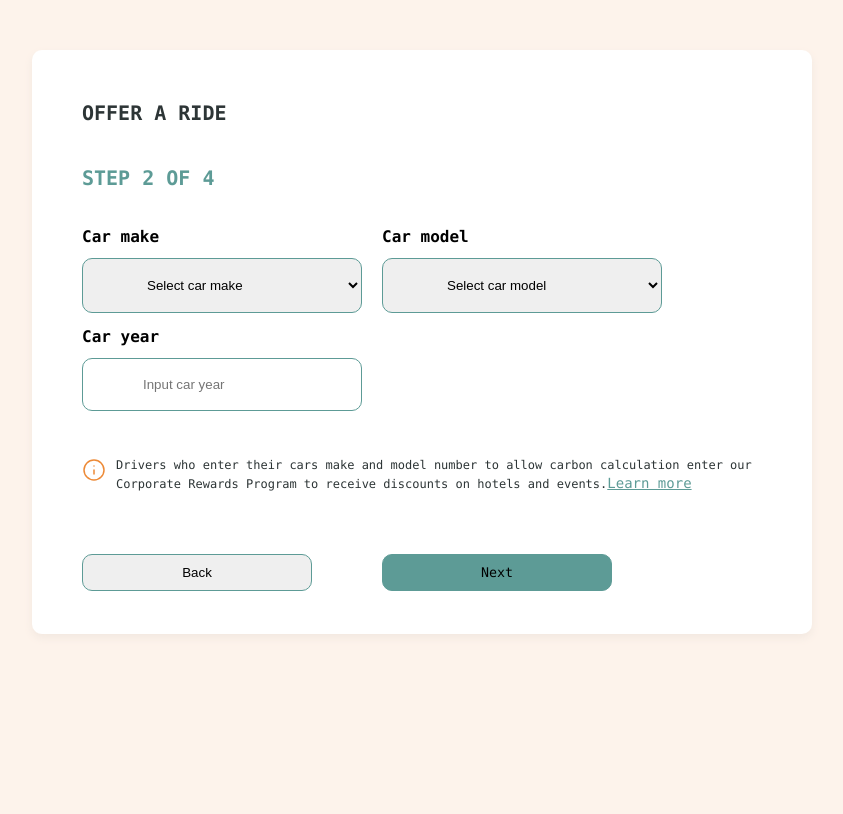
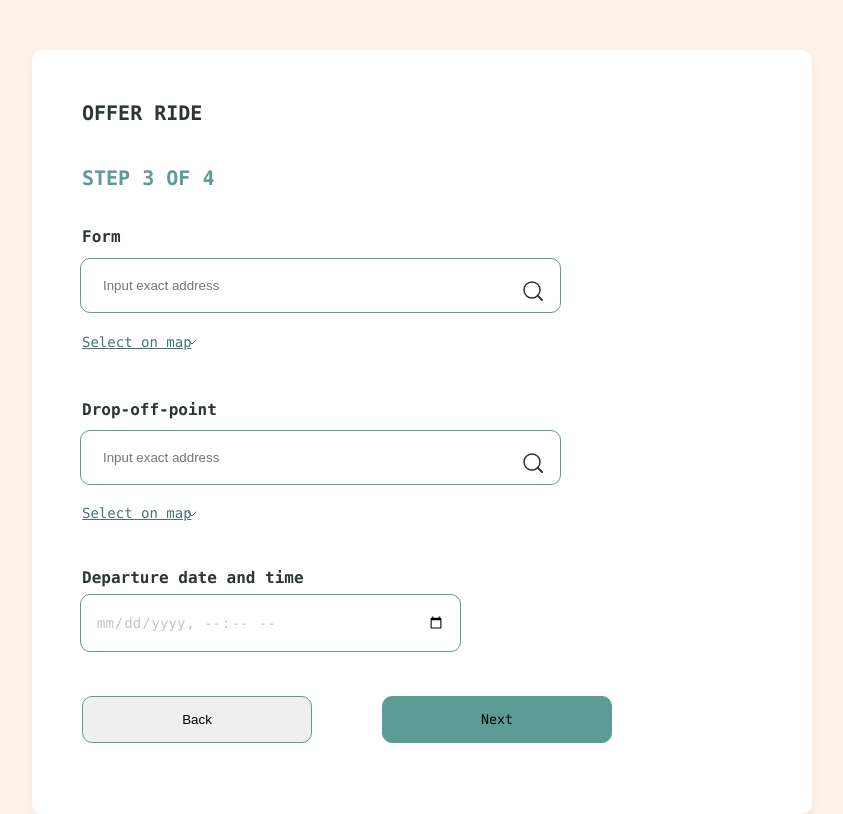
Before and after one commit to medlouay/front-end-newHorizons, a React (Vite) app in the folder front-end/: page / in a window 1280 px wide. Shown: the whole page, without its empty margins (218-1061 px from the left). Built offline with nearby package versions, Linux system fonts and the light colour scheme.

Commit message:
offer ride form step 3 of 4

```diff
--- a/front-end/src/App.jsx
+++ b/front-end/src/App.jsx
@@ -1,5 +1,5 @@
 import React from 'react'
-import{Info,Header,Footer,Body,Event,RideCard, OfferRideS2} from "./components"
+import{Info,Header,Footer,Body,Event,RideCard, OfferRideS2, OfferRideS3} from "./components"
 import {path as SvgImage} from "./assets"
 
 const App = () => {
@@ -8,7 +8,7 @@ const App = () => {
       <SvgImage className="styled-svg" />
     </div> */}
 
-  <OfferRideS2/>
+  <OfferRideS3/>
 
 
   </>)
--- /dev/null
+++ b/front-end/src/components/OfferRideS3/OfferRideS3.css
@@ -0,0 +1,240 @@
+#container3 {
+    position: relative;
+    width: 780px;
+    height: 764px;
+    margin: 50px auto 0;
+    border-radius: 10px;
+    background: #ffffff;
+    box-shadow: 0px 4px 8px 0px #f2e8e0;
+  }
+  #form3{
+    position: absolute;
+    left: 50px;
+    top: 177px;
+    color: var(--foundation-grey-dark, #2D3536);
+font-family: Consolas;
+font-size: 16px;
+font-style: normal;
+font-weight: bold;
+line-height: 130%; /* 20.8px */
+  }
+
+  #search-bar3{
+    position: absolute;
+    top: 208px;
+    left: 48px;
+    display: flex;
+width: 481px;
+padding: 18px 20px;
+border-radius: 10px;
+border: 1px solid var(--foundation-green-normal, #5D9B96);
+  }
+  #icon3{
+    width: 24px;
+height: 24px;
+position: absolute;
+top: 20px;
+left: 440px;
+  }
+
+  #input3 {
+    display: flex;
+    width: 441px;
+    align-items: center;
+    gap: 283px;
+    flex-shrink: 0;
+    outline: none !important;
+    border: none; /* Remove border (if any) */
+    box-shadow: none; /* Remove any box-shadow (if any) */
+  }
+  /* CSS */
+.dropdown-container {
+  display: inline-block;
+  position: relative;
+
+}
+
+.dropdown {
+  position:absolute;
+  top: 269px;
+  left: 50px;
+  color: var(--foundation-green-dark, #467471);
+font-family: Consolas;
+font-size: 14px;
+font-style: normal;
+font-weight: 400;
+line-height: 130%; /* 18.2px */
+text-decoration-line: underline;
+
+  appearance: none; /* Removes default styles on certain browsers */
+  -webkit-appearance: none;
+  -moz-appearance: none;
+  border: none; /* Remove the border */
+  background-color: transparent;
+  cursor: pointer; /* Change the cursor on hover */
+  border-radius: 4px; /* Optional: Add border-radius for rounded corners */
+}
+
+.arrow-icon {
+  position: absolute;
+  top: 278px;
+  left: 152px;
+  width: 16px;
+height: 16px;
+
+  transform: translateY(-50%);
+  font-size: 12px;
+  color: #555;
+  pointer-events: none; /* Make the arrow icon non-interactable */
+}
+#drop-off-point{
+  position: absolute;
+  left: 50px;
+  top: 350px;
+  color: var(--foundation-grey-dark, #2D3536);
+font-family: Consolas;
+font-size: 16px;
+font-style: normal;
+font-weight: bold;
+line-height: 130%; /* 20.8px */
+
+}
+
+#search-bar4{
+  position: absolute;
+  top: 380px;
+  left: 48px;
+width: 481px;
+padding: 18px 20px;
+border-radius: 10px;
+border: 1px solid var(--foundation-green-normal, #5D9B96);
+}
+#icon3{
+  width: 24px;
+height: 24px;
+position: absolute;
+top: 20px;
+left: 440px;
+}
+.dropdown-container1 {
+  display: inline-block;
+  position: relative;
+
+}
+
+.dropdown1 {
+  position:absolute;
+  top: 440px;
+  left: 50px;
+  color: var(--foundation-green-dark, #467471);
+font-family: Consolas;
+font-size: 14px;
+font-style: normal;
+font-weight: 400;
+line-height: 130%; /* 18.2px */
+text-decoration-line: underline;
+
+  appearance: none; /* Removes default styles on certain browsers */
+  -webkit-appearance: none;
+  -moz-appearance: none;
+  border: none; /* Remove the border */
+  background-color: transparent;
+  cursor: pointer; /* Change the cursor on hover */
+  border-radius: 4px; /* Optional: Add border-radius for rounded corners */
+}
+
+.arrow-icon1 {
+  position: absolute;
+  top: 450px;
+  left: 152px;
+  width: 16px;
+height: 16px;
+
+  transform: translateY(-50%);
+  font-size: 12px;
+  color: #555;
+  pointer-events: none; /* Make the arrow icon non-interactable */
+}
+#deprature-data-and-time{
+  position: absolute;
+  top: 518px;
+  left: 50px;
+  color: var(--foundation-grey-dark, #2D3536);
+font-family: Consolas;
+font-size: 16px;
+font-weight: bold;
+line-height: 130%; /* 20.8px */
+}
+
+/* DateTimePicker.css */
+.datetime-picker {
+  position: relative;
+  display: inline-flex;
+  align-items: center;
+}
+
+.datetime-picker .calendar-icon {
+  width: 24px;
+  height: 24px;
+  position: absolute;
+  top: 533px;
+  left: 385px;
+}
+
+.datetime-picker input[type="datetime-local"] {
+  appearance: none;
+  -webkit-appearance: none;
+  -moz-appearance: none;
+  font-size: 14px;
+  color: #C3C6C6; /* Set the font color */
+  outline: none;
+font-family: Consolas;
+font-weight: 400;
+line-height: 130%; /* 18.2px */
+
+position: absolute;
+top: 530px;
+left: 48px;
+width: 381px;
+padding: 18px 15px;
+border-radius: 10px;
+border: 1px solid var(--foundation-green-normal, #5D9B96);
+}
+
+/* Style the placeholder text */
+.datetime-picker input[type="datetime-local"]::placeholder {
+
+  color: #C3C6C6; /* Set the color for the placeholder text */
+}
+
+/* Back Button 1 */
+#backbutton2 {
+  font: Consolas;
+  position: absolute;
+  top: 646px;
+  left: 50px;
+  display: flex;
+  width: 230px;
+  padding: 15px;
+  justify-content: center;
+  align-items: center;
+  border-radius: 10px;
+  border: 1px solid var(--foundation-green-normal, #5D9B96);
+}
+
+/* Next Button 1 */
+#nextbutton2 {
+  font-family: Consolas;
+  position: absolute;
+  top: 646px;
+  left: 350px;
+  display: flex;
+  width: 230px;
+  padding: 15px;
+  justify-content: center;
+  align-items: center;
+  gap: 10px;
+  border-radius: 10px;
+  border: 1px solid var(--foundation-green-normal, #5D9B96);
+  background: var(--foundation-green-normal, #5D9B96);
+}
--- /dev/null
+++ b/front-end/src/components/OfferRideS3/OfferRideS3.jsx
@@ -0,0 +1,167 @@
+import React from 'react';
+import './OfferRideS3.css';
+
+const OfferRideS3 = () => {
+  return (
+    <div id="container3">
+      <div id='title'>
+        <span>Offer Ride</span>
+        {/* Other JSX elements for the rest of the component */}
+      </div>
+      <div id='st2'>
+        <span>STEP 3 OF 4</span>
+        </div>
+
+      <span id='form3'> Form </span>
+
+      <div id="search-bar3">
+      <input id="input3" type="text" placeholder="Input exact address" />
+
+      <svg id='icon3'
+        xmlns="http://www.w3.org/2000/svg"
+        width="24"
+        height="24"
+        viewBox="0 0 24 24"
+        fill="none"
+        className="search-icon"
+      >
+        <path
+          d="M11 19C15.4183 19 19 15.4183 19 11C19 6.58172 15.4183 3 11 3C6.58172 3 3 6.58172 3 11C3 15.4183 6.58172 19 11 19Z"
+          stroke="#2D3536"
+          strokeWidth="1.5"
+          strokeLinecap="round"
+          strokeLinejoin="round"
+        />
+        <path
+          d="M20.9984 21L16.6484 16.65"
+          stroke="#2D3536"
+          strokeWidth="2"
+          strokeLinecap="round"
+          strokeLinejoin="round"
+        />
+      </svg>
+    </div>
+
+    <div className="dropdown-container">
+      <select className="dropdown">
+        <option value="option1">Select on map</option>
+
+      </select>
+      <div className="arrow-icon">
+        <svg
+          xmlns="http://www.w3.org/2000/svg"
+          width="16"
+          height="16"
+          viewBox="0 0 16 16"
+          fill="none"
+        >
+          <path
+            d="M12 6L8 10L4 6"
+            stroke="#467471"
+            stroke-linecap="round"
+            stroke-linejoin="round"
+          />
+        </svg>
+      </div>
+    </div>
+
+    <span id='drop-off-point'>
+      Drop-off-point
+    </span>
+
+
+    <div id="search-bar4">
+      <input id="input3" type="text" placeholder="Input exact address" />
+
+      <svg id='icon3'
+        xmlns="http://www.w3.org/2000/svg"
+        width="24"
+        height="24"
+        viewBox="0 0 24 24"
+        fill="none"
+        className="search-icon"
+      >
+        <path
+          d="M11 19C15.4183 19 19 15.4183 19 11C19 6.58172 15.4183 3 11 3C6.58172 3 3 6.58172 3 11C3 15.4183 6.58172 19 11 19Z"
+          stroke="#2D3536"
+          strokeWidth="1.5"
+          strokeLinecap="round"
+          strokeLinejoin="round"
+        />
+        <path
+          d="M20.9984 21L16.6484 16.65"
+          stroke="#2D3536"
+          strokeWidth="2"
+          strokeLinecap="round"
+          strokeLinejoin="round"
+        />
+      </svg>
+    </div>
+
+    <div className="dropdown-container1">
+      <select className="dropdown1">
+        <option value="option1">Select on map</option>
+
+      </select>
+      <div className="arrow-icon1">
+        <svg
+          xmlns="http://www.w3.org/2000/svg"
+          width="16"
+          height="16"
+          viewBox="0 0 16 16"
+          fill="none"
+        >
+          <path
+            d="M12 6L8 10L4 6"
+            stroke="#467471"
+            stroke-linecap="round"
+            stroke-linejoin="round"
+          />
+        </svg>
+      </div>
+    </div>
+
+
+    <span id='deprature-data-and-time'>
+    Departure date and time    </span>
+
+    <div className="datetime-picker">
+      <svg
+        width="24"
+        height="24"
+        viewBox="0 0 24 24"
+        fill="none"
+        className="calendar-icon"
+      >
+        {<svg xmlns="http://www.w3.org/2000/svg" width="24" height="24" viewBox="0 0 24 24" fill="none">
+  <path d="M19 4H5C3.89543 4 3 4.89543 3 6V20C3 21.1046 3.89543 22 5 22H19C20.1046 22 21 21.1046 21 20V6C21 4.89543 20.1046 4 19 4Z" stroke="#2D3536" stroke-width="1.5" stroke-linecap="round" stroke-linejoin="round"/>
+  <path d="M16 2V6" stroke="#2D3536" stroke-width="1.5" stroke-linecap="round" stroke-linejoin="round"/>
+  <path d="M8 2V6" stroke="#2D3536" stroke-width="1.5" stroke-linecap="round" stroke-linejoin="round"/>
+  <path d="M3 10H21" stroke="#2D3536" stroke-width="1.5" stroke-linecap="round" stroke-linejoin="round"/>
+</svg>}
+      </svg>
+      <input
+        type="datetime-local"
+        id="datetime"
+        name="datetime"
+        onChange={(e) => console.log(e.target.value)} // Handle the selected date and time here
+        placeholder="Select Date and Time"
+      />
+    </div>
+
+    <div>
+        <button id='backbutton2'>
+          Back
+        </button>
+      </div>
+      <div>
+        <button id='nextbutton2'>
+          Next
+        </button>
+      </div>
+
+      </div>
+      );
+      }
+
+export default OfferRideS3;
--- a/front-end/src/components/index.js
+++ b/front-end/src/components/index.js
@@ -7,5 +7,6 @@ import Navbar from "./Navbar/Navbar";
 import Agenda from "./Agenda/Agenda";
 import RideCard from "./RideCard/RideCard";
 import OfferRideS2 from "./OfferRideS2/OfferRideS2";
+import OfferRideS3 from "./OfferRideS3/OfferRideS3";
 
-export { Header, Footer, Info, Event, Body, Navbar, Agenda, RideCard, OfferRideS2};
+export { Header, Footer, Info, Event, Body, Navbar, Agenda, RideCard, OfferRideS2, OfferRideS3};
```
